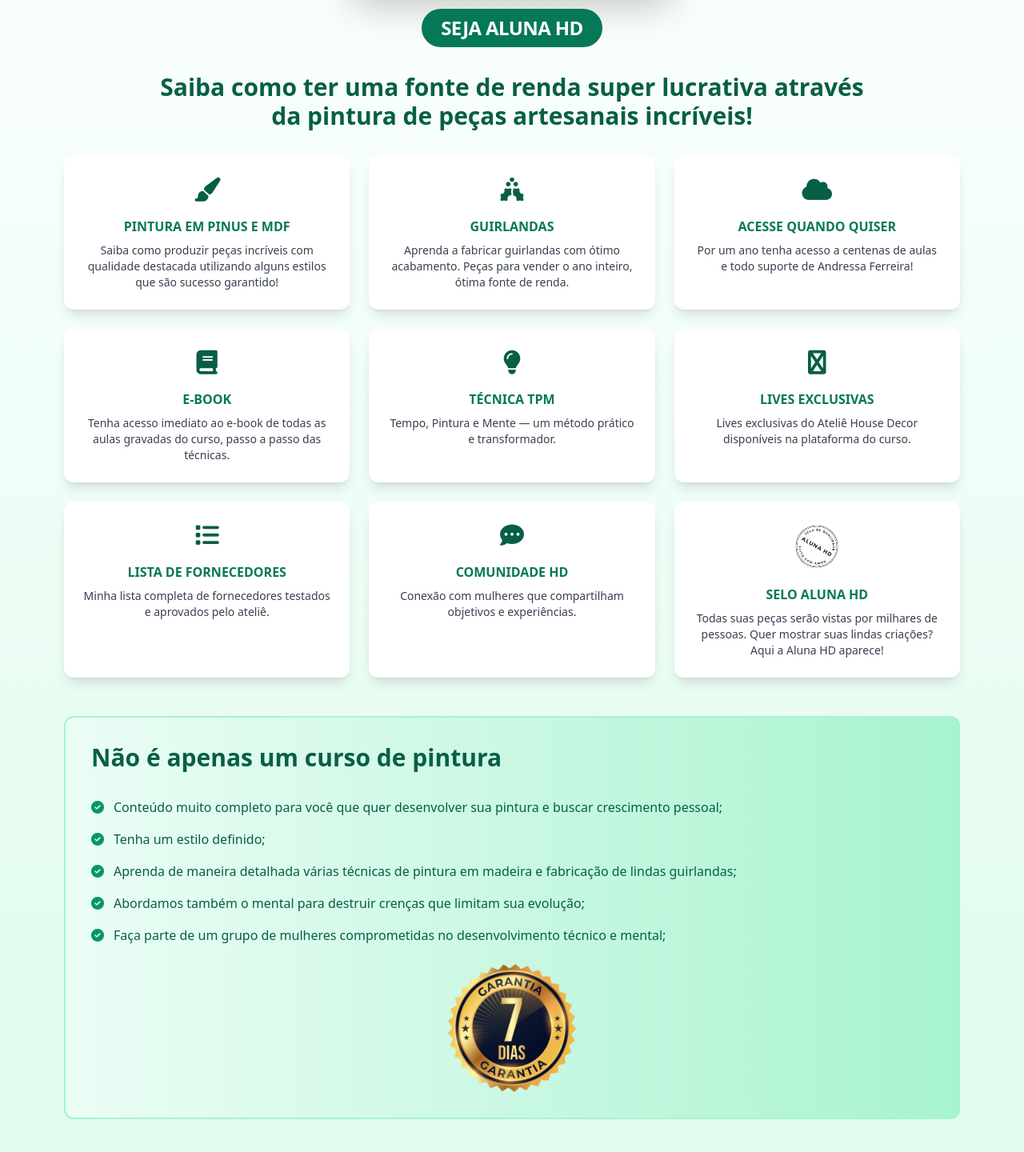
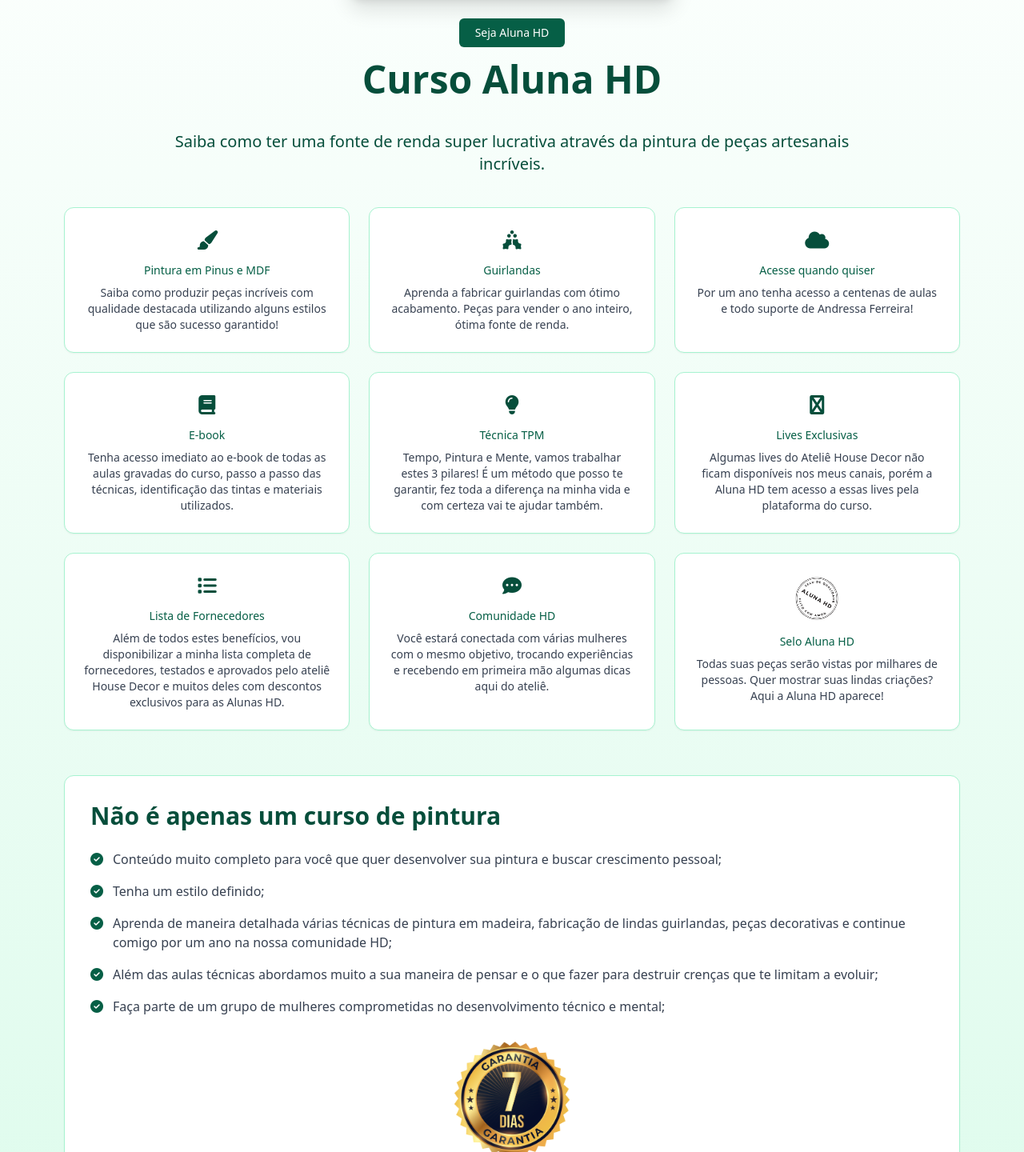
Before and after one commit to Enzoluizb/universohd-react-type-firebase, a React (Vite) app: page /alunahd in a window 1280 px wide. Shown: the part 390-1830 px from the top of the page at 80% size. Built offline with nearby package versions, Linux system fonts and the light colour scheme.

Commit message:
Ajuste ALUNAHD e ESPECIALISTAHD

```diff
--- a/src/pages/AlunaHD.tsx
+++ b/src/pages/AlunaHD.tsx
@@ -17,95 +17,103 @@
   {
     title: "E-book",
     icon: "fa-book",
-    text: "Tenha acesso imediato ao e-book de todas as aulas gravadas do curso, passo a passo das técnicas.",
+    text: "Tenha acesso imediato ao e-book de todas as aulas gravadas do curso, passo a passo das técnicas, identificação das tintas e materiais utilizados.",
   },
   {
     title: "Técnica TPM",
     icon: "fa-lightbulb",
-    text: "Tempo, Pintura e Mente — um método prático e transformador.",
+    text: "Tempo, Pintura e Mente, vamos trabalhar estes 3 pilares! É um método que posso te garantir, fez toda a diferença na minha vida e com certeza vai te ajudar também.",
   },
   {
     title: "Lives Exclusivas",
     icon: "fa-youtube",
-    text: "Lives exclusivas do Ateliê House Decor disponíveis na plataforma do curso.",
+    text: "Algumas lives do Ateliê House Decor não ficam disponíveis nos meus canais, porém a Aluna HD tem acesso a essas lives pela plataforma do curso.",
   },
   {
     title: "Lista de Fornecedores",
     icon: "fa-list",
-    text: "Minha lista completa de fornecedores testados e aprovados pelo ateliê.",
+    text: "Além de todos estes benefícios, vou disponibilizar a minha lista completa de fornecedores, testados e aprovados pelo ateliê House Decor e muitos deles com descontos exclusivos para as Alunas HD.",
   },
   {
     title: "Comunidade HD",
     icon: "fa-comment-dots",
-    text: "Conexão com mulheres que compartilham objetivos e experiências.",
+    text: "Você estará conectada com várias mulheres com o mesmo objetivo, trocando experiências e recebendo em primeira mão algumas dicas aqui do ateliê.",
   },
 ];
 
 export default function AlunaHD() {
   return (
-    <div>
     <main className="h-full relative bg-gradient-to-t from-emerald-100 to-white">
+      {/* imagem mobile */}
       <img
         src="/images/AlunaHDSection.jpeg"
         className="absolute inset-0 w-full h-[470px] object-cover object-center z-0 lg:hidden"
         alt="Aluna HD"
       />
-        <div className="absolute inset-0 bg-gradient-to-b from-white to-emerald-100 opacity-40 -z-10 pointer-events-none" />
 
-        <div className="max-w-6xl mx-auto relative z-10 pt-6 pb-16 px-4">
-          <div className="flex flex-col lg:flex-col items-center justify-center gap-5 mb-8">
-            <div className="hidden lg:flex justify-center w-full lg:w-auto">
-              <div className="w-[420px] h-[260px] rounded-3xl border-2 border-white shadow-2xl overflow-hidden ring-4 ring-emerald-200/30">
+      <div className="absolute inset-0 bg-gradient-to-b from-white/90 to-emerald-100 -z-10 pointer-events-none" />
+
+      <div className="max-w-6xl mx-auto relative z-10 pt-8 pb-16 px-4">
+        {/* topo */}
+        <div className="flex flex-col items-center gap-6 mb-10">
+          <div className="hidden lg:flex justify-center">
+            <div className="w-[420px] h-[260px] rounded-3xl border border-white shadow-xl overflow-hidden">
               <img
                 src="/images/AlunaHDSection.jpeg"
-                  className="w-full h-full object-cover object-center"
+                className="w-full h-full object-cover"
                 alt="Aluna HD"
               />
             </div>
           </div>
 
-            <div className="text-center lg:text-left">
+          <div className="text-center">
             <a
               href="https://pay.hotmart.com/L60469525G"
               className="inline-block"
             >
-                <h1 className="font-extrabold tracking-tight text-white bg-emerald-700 px-6 py-2 rounded-full text-xl md:text-2xl hover:scale-105 transition-transform uppercase">
+              <span className="inline-block bg-emerald-800 text-white text-sm font-medium px-5 py-2 rounded-md hover:bg-emerald-700 transition">
                 Seja Aluna HD
+              </span>
+            </a>
+
+            <h1 className="mt-4 text-4xl lg:text-5xl font-semibold text-white lg:text-emerald-900 drop-shadow lg:drop-shadow-none">
+              Curso Aluna HD
             </h1>
-              </a>
           </div>
         </div>
 
-          <div className="mb-8 text-center">
-            <h2 className="text-2xl md:text-3xl font-bold text-emerald-800 max-w-4xl mx-auto leading-tight">
-              Saiba como ter uma fonte de renda super lucrativa através da
-              pintura de peças artesanais incríveis!
-            </h2>
+        {/* chamada */}
+        <div className="mb-10 text-center">
+          <p className="text-lg lg:text-xl text-emerald-900 max-w-4xl mx-auto leading-relaxed font-medium">
+            Saiba como ter uma fonte de renda super lucrativa através da pintura
+            de peças artesanais incríveis.
+          </p>
         </div>
 
-          <ul className="grid grid-cols-1 sm:grid-cols-2 lg:grid-cols-3 gap-6 mb-12">
+        {/* cards */}
+        <ul className="grid grid-cols-1 sm:grid-cols-2 lg:grid-cols-3 gap-6 mb-14">
           {cards.map((c) => (
             <li
               key={c.title}
-                className="bg-white rounded-xl p-6 shadow-lg card flex flex-col items-center text-center"
+              className="bg-white rounded-xl p-6 border border-emerald-200 shadow-sm flex flex-col items-center text-center"
             >
               <i
-                  className={`fa-solid ${c.icon} text-3xl mb-4 text-emerald-800`}
+                className={`fa-solid ${c.icon} text-2xl mb-3 text-emerald-900`}
               />
-                <p className="font-extrabold mb-2 uppercase text-emerald-700">
+              <p className="text-sm font-medium text-emerald-800 mb-2">
                 {c.title}
               </p>
               <p className="text-sm text-gray-700">{c.text}</p>
             </li>
           ))}
 
-            <li className="bg-white rounded-xl p-6 shadow-lg card flex flex-col items-center text-center">
+          <li className="bg-white rounded-xl p-6 border border-emerald-200 shadow-sm flex flex-col items-center text-center">
             <img
               src="/images/alunaHDselo.png"
               alt="Selo"
-                className="w-16 h-16 mb-4 object-contain"
+              className="w-16 h-16 mb-3 object-contain"
             />
-              <p className="font-extrabold mb-2 uppercase text-emerald-700">
+            <p className="text-sm font-medium text-emerald-800 mb-2">
               Selo Aluna HD
             </p>
             <p className="text-sm text-gray-700">
@@ -115,54 +123,38 @@
           </li>
         </ul>
 
-          <div className="bg-gradient-to-r from-emerald-50 to-emerald-200 p-8 rounded-xl border-2 border-emerald-200 mb-12">
-            <h2 className="text-3xl font-extrabold mb-8 text-emerald-800 text-center lg:text-left">
+        {/* conteúdo */}
+        <div className="bg-white p-8 rounded-xl border border-emerald-200 shadow-sm mb-14">
+          <h2 className="text-2xl lg:text-3xl font-semibold text-emerald-900 mb-6">
             Não é apenas um curso de pintura
           </h2>
-            <div className="space-y-4 text-emerald-800">
-              <p className="flex items-start gap-3">
-                <i className="fa-solid fa-circle-check mt-1 text-emerald-600" />{" "}
-                <span>
-                  Conteúdo muito completo para você que quer desenvolver sua
-                  pintura e buscar crescimento pessoal;
-                </span>
+
+          <div className="space-y-4 text-gray-700">
+            {[
+              "Conteúdo muito completo para você que quer desenvolver sua pintura e buscar crescimento pessoal;",
+              "Tenha um estilo definido;",
+              "Aprenda de maneira detalhada várias técnicas de pintura em madeira, fabricação de lindas guirlandas, peças decorativas e continue comigo por um ano na nossa comunidade HD;",
+              "Além das aulas técnicas abordamos muito a sua maneira de pensar e o que fazer para destruir crenças que te limitam a evoluir;",
+              "Faça parte de um grupo de mulheres comprometidas no desenvolvimento técnico e mental;",
+            ].map((text) => (
+              <p key={text} className="flex items-start gap-3">
+                <i className="fa-solid fa-circle-check mt-1 text-emerald-800" />
+                <span>{text}</span>
               </p>
-              <p className="flex items-start gap-3">
-                <i className="fa-solid fa-circle-check mt-1 text-emerald-600" />{" "}
-                <span>Tenha um estilo definido;</span>
-              </p>
-              <p className="flex items-start gap-3">
-                <i className="fa-solid fa-circle-check mt-1 text-emerald-600" />{" "}
-                <span>
-                  Aprenda de maneira detalhada várias técnicas de pintura em
-                  madeira e fabricação de lindas guirlandas;
-                </span>
-              </p>
-              <p className="flex items-start gap-3">
-                <i className="fa-solid fa-circle-check mt-1 text-emerald-600" />{" "}
-                <span>
-                  Abordamos também o mental para destruir crenças que limitam
-                  sua evolução;
-                </span>
-              </p>
-              <p className="flex items-start gap-3">
-                <i className="fa-solid fa-circle-check mt-1 text-emerald-600" />{" "}
-                <span>
-                  Faça parte de um grupo de mulheres comprometidas no
-                  desenvolvimento técnico e mental;
-                </span>
-              </p>
+            ))}
           </div>
-            <div className="flex justify-center mt-6">
+
+          <div className="flex justify-center mt-8">
             <img
               src="/images/garanty.png"
-                className="h-40 object-contain"
+              className="h-36 object-contain"
               alt="Garantia"
             />
           </div>
         </div>
 
-          <div className="w-full p-8 shadow-xl rounded-3xl bg-emerald-900 text-emerald-100">
+        {/* bloco final */}
+        <div className="w-full p-10 shadow-xl rounded-3xl bg-emerald-900 text-emerald-100">
           <div className="mb-8 pb-8 flex items-center border-b border-gray-600">
             <img
               src="/images/alunaHDselo.png"
@@ -175,24 +167,27 @@
               </span>
             </div>
           </div>
+
           <ul className="mb-10 font-medium text-xl">
-              <li className="flex mb-6 items-start">
+            <li className="flex items-start mb-6">
               <img
                 src="https://res.cloudinary.com/williamsondesign/check-white.svg"
                 className="mt-1"
               />
-                <span className="text-left ml-4">
+              <span className="ml-4 text-left">
                 Saiba como ter uma fonte de renda super lucrativa através da
                 pintura de peças artesanais incríveis!
               </span>
             </li>
           </ul>
-            <blockquote className="text-xl italic font-semibold text-white mb-10 border-l-4 border-emerald-600 pl-4">
+
+          <blockquote className="text-xl italic font-semibold text-white mb-10 border-l-4 border-emerald pl-4">
             “Aproveite a oportunidade de ser uma Aluna HD, não perca!”
           </blockquote>
+
           <a
             href="https://pay.hotmart.com/L60469525G"
-              className="flex justify-center items-center bg-emerald-600 hover:bg-emerald-500 transition-all transform hover:scale-105 rounded-xl py-6 px-4 text-center text-white text-2xl font-bold shadow-xl"
+            className="flex justify-center items-center bg-emerald-400 hover:bg-emerald-500 transition-all transform hover:scale-105 rounded-xl py-6 px-4 text-center text-white text-2xl font-bold shadow-xl"
           >
             SEJA ALUNA HD
             <img
@@ -203,6 +198,5 @@
         </div>
       </div>
     </main>
-    </div>
   );
 }
```
Also changed, not shown: src/pages/EspecialistaHD.tsx (+136 -2 lines), public/images/especialistaHDselo.png (added), public/images/especialistahd2.jpeg (added). Lines whose indentation alone changed are shown as unchanged.
